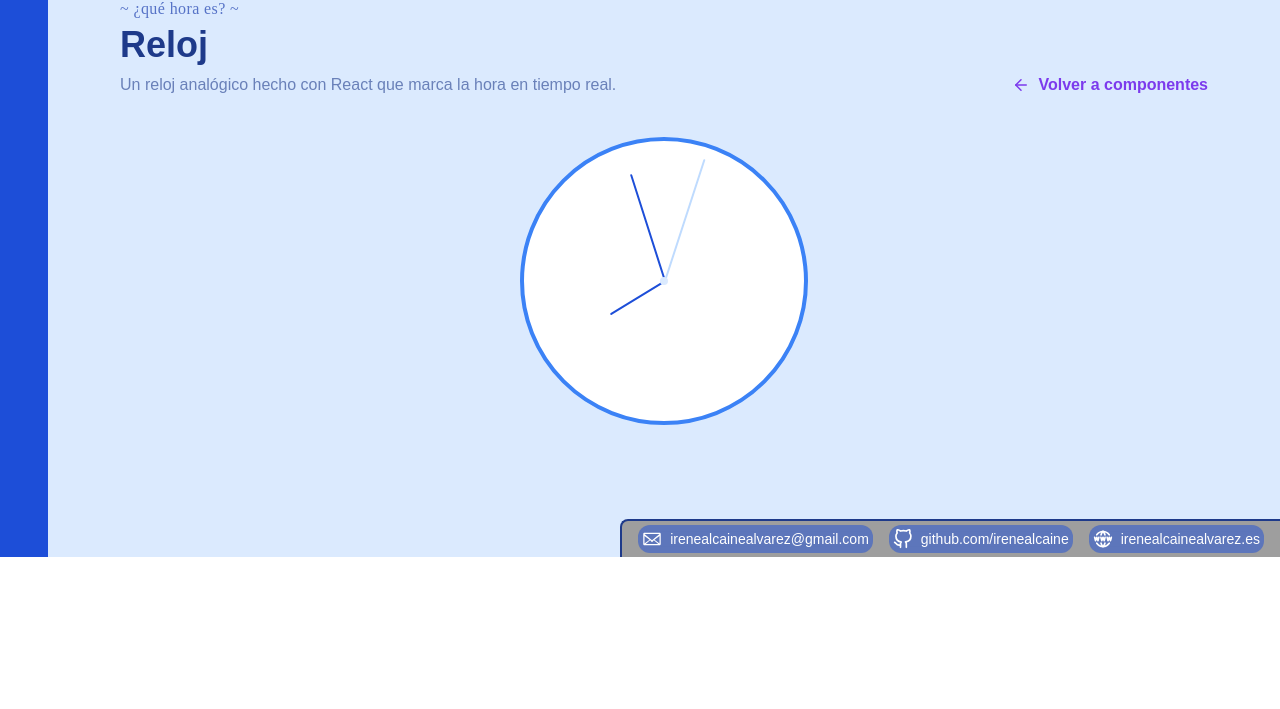
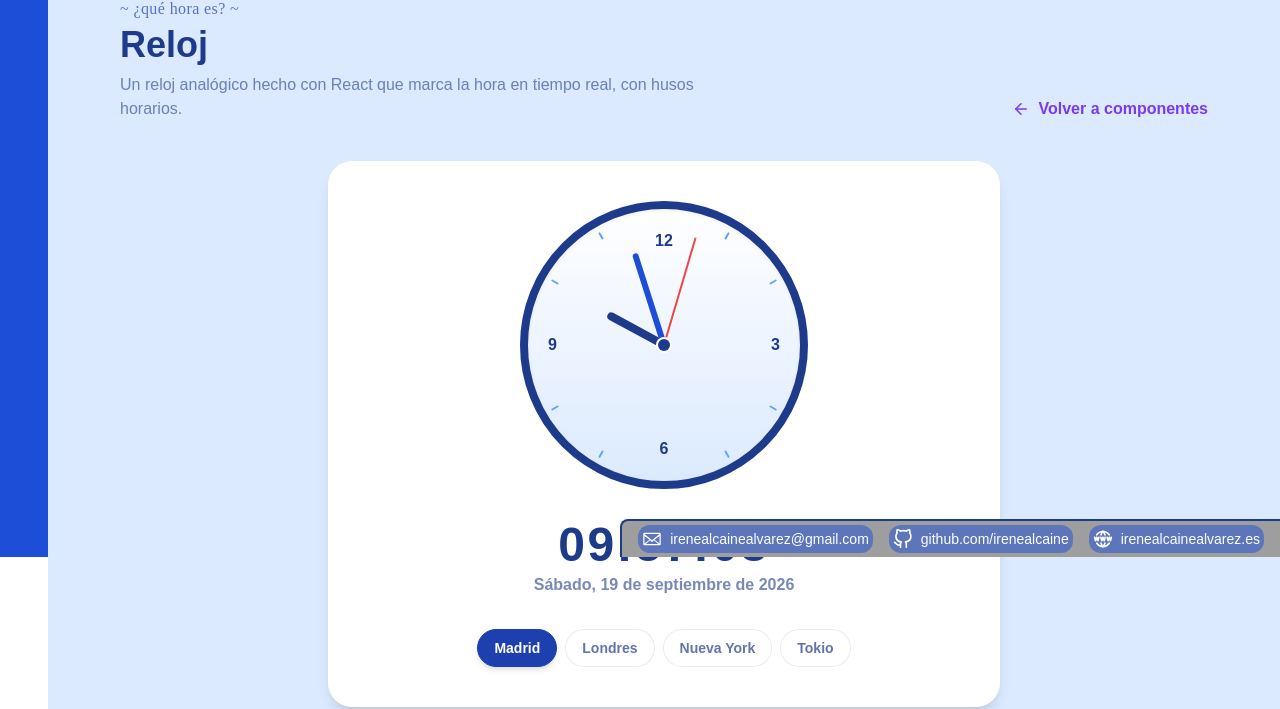
Before and after one commit to irenealcaine/el-rincon-de-no-pensar, a React (Create React App) app: page /components/watch in a window 1280 px wide. Shown: the part 243-952 px from the top of the page. Before the commit the page ends 800 px from the top, so only its background shows below. Built offline with nearby package versions, Linux system fonts and the light colour scheme; grey boxes are pictures that could not be loaded.

Commit message:
better watch

```diff
--- a/src/Components/Watch.jsx
+++ b/src/Components/Watch.jsx
@@ -3,21 +3,59 @@ import Footer from "./Footer";
 import Header from "./Header";
 import PageIntro from "./PageIntro";
 
+const timezones = [
+  { label: "Madrid", value: "Europe/Madrid" },
+  { label: "Londres", value: "Europe/London" },
+  { label: "Nueva York", value: "America/New_York" },
+  { label: "Tokio", value: "Asia/Tokyo" },
+];
+
+const pad = (n) => String(n).padStart(2, "0");
+
+const getParts = (timezone) => {
+  const parts = new Intl.DateTimeFormat("es-ES", {
+    timeZone: timezone,
+    hour: "2-digit",
+    minute: "2-digit",
+    second: "2-digit",
+    hour12: false,
+  }).formatToParts(new Date());
+
+  const get = (type) =>
+    parseInt(parts.find((part) => part.type === type).value, 10);
+
+  return { hours: get("hour"), minutes: get("minute"), seconds: get("second") };
+};
+
 const Watch = () => {
-  const [time, setTime] = useState(new Date());
+  const [timezone, setTimezone] = useState("Europe/Madrid");
+  const [now, setNow] = useState({ hours: 0, minutes: 0, seconds: 0 });
+  const [dateStr, setDateStr] = useState("");
 
   useEffect(() => {
-    const interval = setInterval(() => setTime(new Date()), 1000);
+    setNow(getParts(timezone));
+    setDateStr(
+      new Intl.DateTimeFormat("es-ES", {
+        weekday: "long",
+        day: "numeric",
+        month: "long",
+        year: "numeric",
+        timeZone: timezone,
+      })
+        .format(new Date())
+        .replace(/^./, (c) => c.toUpperCase())
+    );
+
+    const interval = setInterval(() => setNow(getParts(timezone)), 1000);
     return () => clearInterval(interval);
-  }, []);
+  }, [timezone]);
 
-  const hours = time.getHours() % 12;
-  const minutes = time.getMinutes();
-  const seconds = time.getSeconds();
+  const hours = now.hours % 12;
+  const hourDegrees = hours * 30 + now.minutes * 0.5;
+  const minuteDegrees = now.minutes * 6 + now.seconds * 0.1;
+  const secondDegrees = now.seconds * 6;
 
-  const hourDegrees = hours * 30 + minutes * 0.5 + 180;
-  const minuteDegrees = minutes * 6 + seconds * 0.1 + 180;
-  const secondDegrees = seconds * 6 + 180;
+  const tickHours = [1, 2, 4, 5, 7, 8, 10, 11];
 
   return (
     <div className="min-h-screen bg-blue-100">
@@ -27,37 +65,87 @@ const Watch = () => {
           tagline={"~ ¿qué hora es? ~"}
           title={"Reloj"}
           description={
-            "Un reloj analógico hecho con React que marca la hora en tiempo real."
+            "Un reloj analógico hecho con React que marca la hora en tiempo real, con husos horarios."
           }
           backTo={"/components"}
           backLabel={"Volver a componentes"}
         />
-        <div className="h-full flex justify-center items-center">
-          <div className="relative w-72 h-72 rounded-full border-4 border-blue-500 bg-white">
+
+        <section className="max-w-2xl mx-auto bg-white rounded-3xl shadow-lg p-6 md:p-10">
+          <div className="flex flex-col items-center">
+            <div className="relative w-64 h-64 md:w-72 md:h-72">
+              <div className="absolute inset-0 rounded-full bg-gradient-to-b from-white to-blue-100 border-8 border-blue-900 shadow-inner" />
+
+              {tickHours.map((hour) => (
                 <div
-              className="absolute top-1/2 left-1/2 w-0.5 h-16 bg-blue-700 rounded transform -translate-x-1/2 translate-y-full"
+                  key={hour}
+                  className="absolute inset-0"
+                  style={{ transform: `rotate(${hour * 30}deg)` }}
+                >
+                  <div className="absolute top-3.5 left-1/2 -translate-x-1/2 w-0.5 h-2 bg-blue-400 rounded-full" />
+                </div>
+              ))}
+
+              <span className="absolute top-7 left-1/2 -translate-x-1/2 font-black text-blue-900">
+                12
+              </span>
+              <span className="absolute right-7 top-1/2 -translate-y-1/2 font-black text-blue-900">
+                3
+              </span>
+              <span className="absolute bottom-7 left-1/2 -translate-x-1/2 font-black text-blue-900">
+                6
+              </span>
+              <span className="absolute left-7 top-1/2 -translate-y-1/2 font-black text-blue-900">
+                9
+              </span>
+
+              <div
+                className="absolute left-1/2 top-1/2 w-2 h-16 bg-blue-900 rounded-full"
                 style={{
-                transform: `rotate(${hourDegrees}deg)`,
-                transformOrigin: "top",
+                  transform: `translate(-50%, -100%) rotate(${hourDegrees}deg)`,
+                  transformOrigin: "50% 100%",
                 }}
               />
               <div
-              className="absolute top-1/2 left-1/2 w-0.5 h-28 bg-blue-700 rounded "
+                className="absolute left-1/2 top-1/2 w-1.5 h-24 bg-blue-700 rounded-full"
                 style={{
-                transform: `rotate(${minuteDegrees}deg)`,
-                transformOrigin: "top",
+                  transform: `translate(-50%, -100%) rotate(${minuteDegrees}deg)`,
+                  transformOrigin: "50% 100%",
                 }}
               />
               <div
-              className="absolute top-1/2 left-1/2 w-0.5 h-32 bg-blue-200 rounded transform -translate-x-1/2 translate-y-full"
+                className="absolute left-1/2 top-1/2 w-0.5 h-28 bg-red-500 rounded-full"
                 style={{
-                transform: `rotate(${secondDegrees}deg)`,
-                transformOrigin: "top",
+                  transform: `translate(-50%, -100%) rotate(${secondDegrees}deg)`,
+                  transformOrigin: "50% 100%",
+                  transition: "transform 0.95s linear",
                 }}
               />
-            <div className="absolute top-1/2 left-1/2 w-2 h-2 rounded-full bg-blue-100 transform -translate-x-1/2 -translate-y-1/2" />
+              <div className="absolute left-1/2 top-1/2 w-3 h-3 -translate-x-1/2 -translate-y-1/2 rounded-full bg-blue-900 ring-2 ring-white" />
+            </div>
+
+            <p className="mt-8 font-oswald text-4xl md:text-5xl font-bold text-blue-900 tabular-nums tracking-wider">
+              {pad(now.hours)}:{pad(now.minutes)}:{pad(now.seconds)}
+            </p>
+            <p className="mt-1 text-blue-900/60 font-bold">{dateStr}</p>
+
+            <div className="mt-8 flex flex-wrap justify-center gap-2">
+              {timezones.map((tz) => (
+                <button
+                  key={tz.value}
+                  onClick={() => setTimezone(tz.value)}
+                  className={`px-4 py-2 rounded-full text-sm font-bold transition-all duration-200 border ${
+                    timezone === tz.value
+                      ? "bg-blue-800 text-white border-blue-800 shadow-md"
+                      : "bg-white text-blue-900/70 border-blue-900/10 hover:bg-blue-50 hover:border-blue-800/40"
+                  }`}
+                >
+                  {tz.label}
+                </button>
+              ))}
             </div>
           </div>
+        </section>
       </main>
       <Footer />
     </div>
```
Lines whose indentation alone changed are shown as unchanged.
